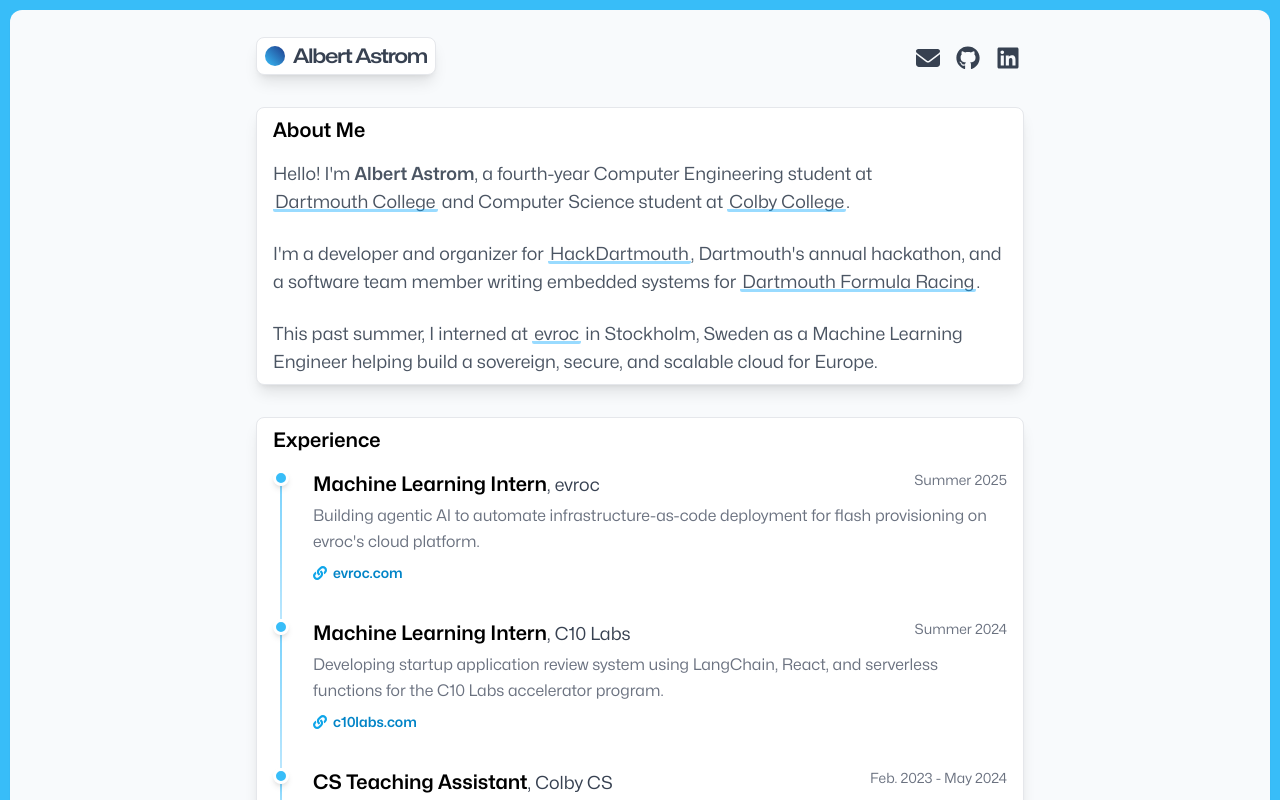
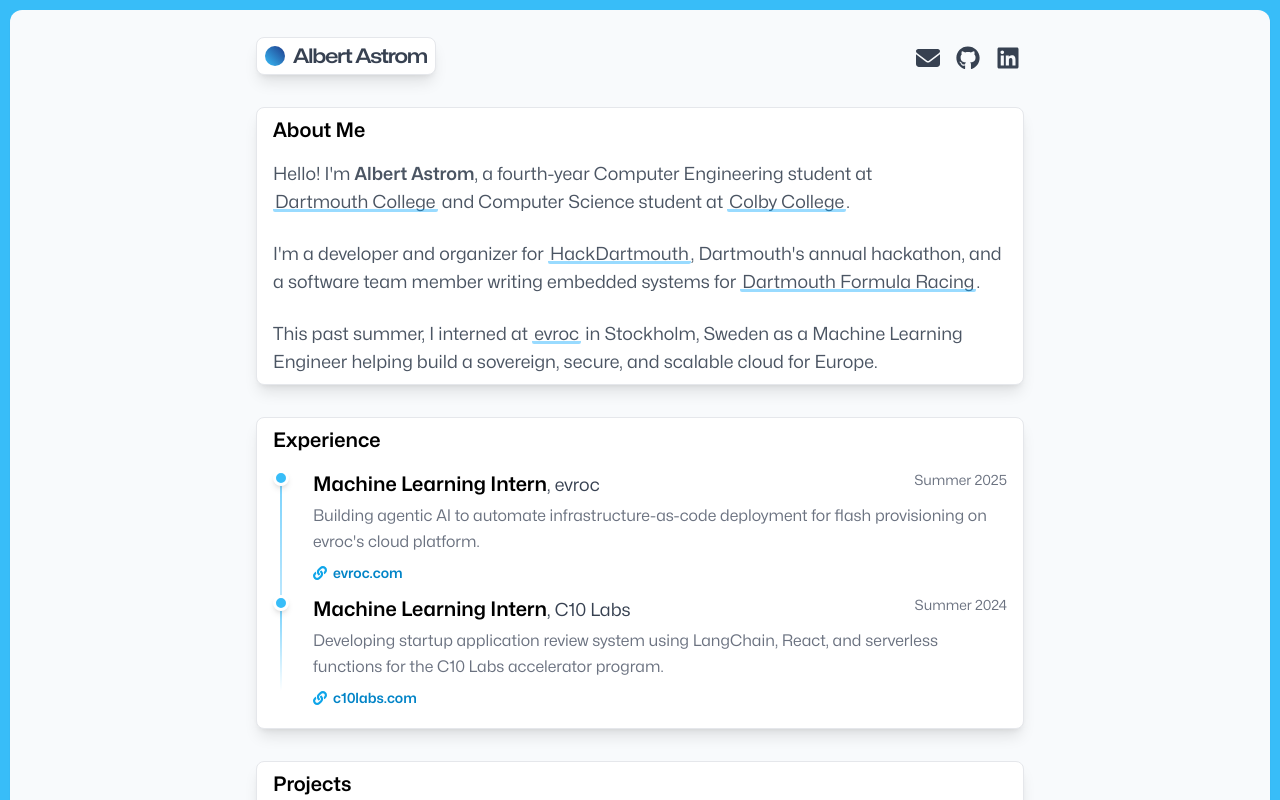
Before and after one commit to albertastrom/albertastrom.com, a Next.js app: page / in a window 1280 px wide. Shown: the top 800 px of the page. Built offline with nearby package versions, Linux system fonts and the light colour scheme.

Commit message:
timeline spacing fix

```diff
--- a/components/content/experience.tsx
+++ b/components/content/experience.tsx
@@ -23,17 +23,10 @@
           description="Developing startup application review system using LangChain, React, and serverless functions for the C10 Labs accelerator program."
           link="https://www.c10labs.com"
           linkTitle="c10labs.com"
+          isLast={true}
         />
 
-        <Position
-          title="CS Teaching Assistant"
-          timeframe="Feb. 2023 - May 2024"
-          company="Colby CS"
-          description="CS231: Data Structures and Algorithms, CS333: Programming Languages"
-          link="https://cs.colby.edu/courses/S24/231/"
-          linkTitle="cs.colby.edu"
-          isLast={true}
-        />
+
       </div>
     </div>
   );
--- a/components/content/position.tsx
+++ b/components/content/position.tsx
@@ -54,12 +54,12 @@
         {!isLast ? (
           <div className="w-0.5 flex-1 bg-gradient-to-b from-sky-300 to-sky-200 min-h-[80px]" />
         ) : (
-          <div className="w-0.5 h-16 bg-gradient-to-b from-sky-300 to-transparent" />
+          <div className="w-0.5 h-20 bg-gradient-to-b from-sky-300 to-transparent" />
         )}
       </div>
 
       {/* Content */}
-      <div className={`flex-1 ${isLast ? 'pb-4' : 'pb-8'}`}>
+      <div className={`flex-1 ${isLast ? 'pb-2' : 'pb-2'}`}>
         <div className="flex justify-between items-start mb-1">
           <p>
             <span className="inline">
```
